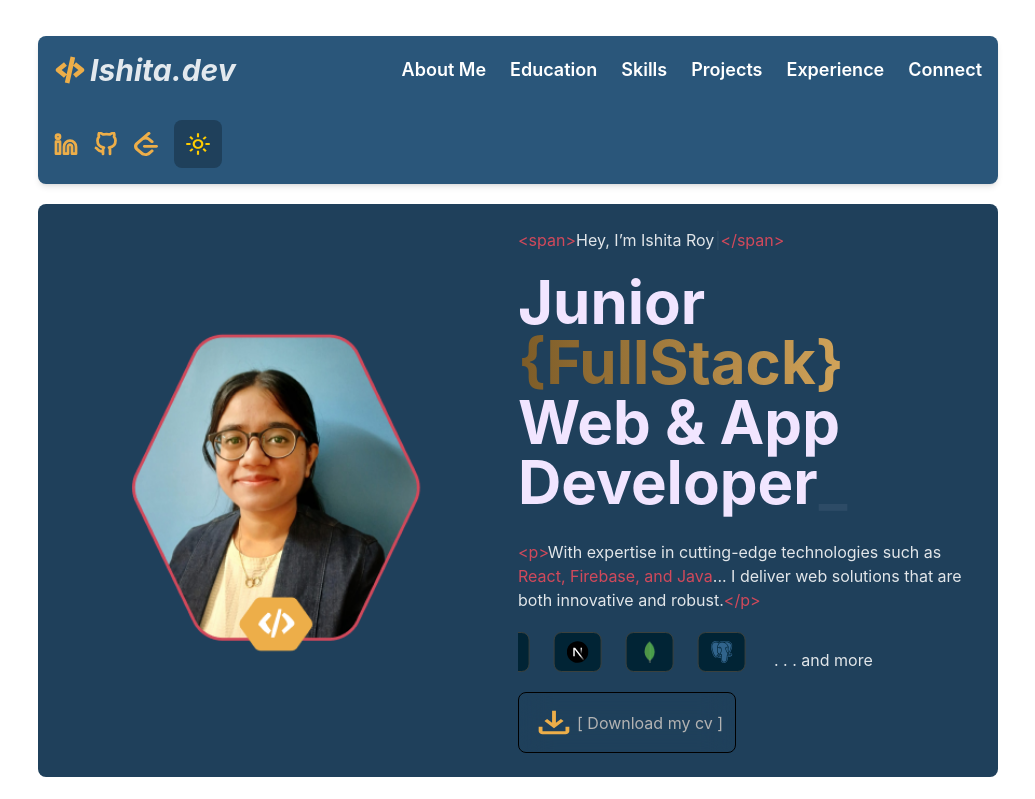
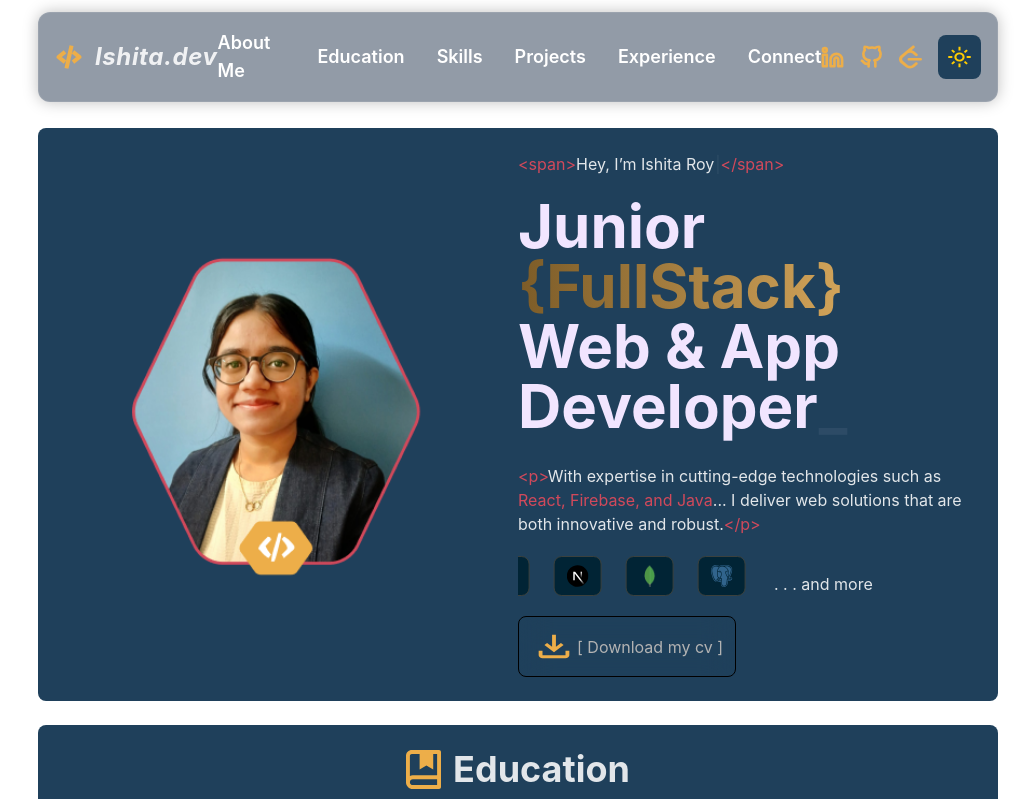
Before and after one commit to ISHITA-ROY016/my-portfolio, a React (Vite) app: page / in a window 1280 px wide. Shown: the top 799 px of the page, without its empty margins (122-1157 px from the left). Built offline with nearby package versions, Linux system fonts and the light colour scheme.

Commit message:
header position fixed for smaller screens

```diff
--- a/src/App.jsx
+++ b/src/App.jsx
@@ -11,7 +11,14 @@ const App = () => {
   useEffect(() => {
     const header = document.getElementById("site-header");
     if (header) {
-      const updateHeight = () => setHeaderHeight(header.offsetHeight + 32); // +32px breathing space
+      const updateHeight = () => {
+        const baseHeight = header.offsetHeight;
+        const screenWidth = window.innerWidth;
+
+        // ✅ Mobile vs Desktop adjustment
+        const extraSpace = screenWidth < 640 ? 8 : 14; // 10px for mobile, 20px for larger screens
+        setHeaderHeight(baseHeight + extraSpace);
+      };
       updateHeight();
       window.addEventListener("resize", updateHeight);
       return () => window.removeEventListener("resize", updateHeight);
--- a/src/components/Header.jsx
+++ b/src/components/Header.jsx
@@ -1,4 +1,4 @@
-import { useState } from "react";
+import { useState, useEffect } from "react";
 import SunIcon from "/assets/sun-icon.svg";
 import LinkedInIcon from "/assets/linkedin.svg";
 import GithubIcon from "/assets/github.svg";
@@ -9,31 +9,71 @@ import { motion } from "framer-motion";
 import { HiOutlineMenuAlt3, HiOutlineX } from "react-icons/hi";
 
 const Header = () => {
+  const [menuOpen, setMenuOpen] = useState(false);
+  const [scrolled, setScrolled] = useState(false);
 
-  const [menuOpen, setMenuOpen] = useState(false);
+  useEffect(() => {
+    const handleScroll = () => setScrolled(window.scrollY > 30);
+    window.addEventListener("scroll", handleScroll);
+    return () => window.removeEventListener("scroll", handleScroll);
+  }, []);
 
   return (
-    <header id="site-header" className="fixed top-3 left-1/2 -translate-x-1/2 bg-darkHeaderBg w-full md:w-3/4 max-w-[95%] mx-auto mt-3 sm:mt-6 p-2 sm:p-4 rounded-lg flex flex-wrap justify-between items-center gap-4 sm:gap-8 z-50 shadow-md backdrop-blur-md">
+    <motion.header
+      id="site-header"
+      style={{
+        transition: "all 0.4s ease-in-out",
+        backdropFilter: "blur(20px) saturate(1.5)",
+        WebkitBackdropFilter: "blur(20px) saturate(1.5)",
+        background:
+          scrolled
+            ? "rgba(10, 25, 47, 0.6)" // darker, translucent when scrolled
+            : "rgba(15, 35, 60, 0.45)", // slightly lighter when idle
+        boxShadow: scrolled
+          ? "0 0 20px rgba(0, 255, 255, 0.15), 0 4px 30px rgba(0, 0, 0, 0.4)"
+          : "0 0 15px rgba(0, 0, 0, 0.25)",
+        border: scrolled
+          ? "1px solid rgba(0, 255, 255, 0.25)"
+          : "1px solid rgba(255, 255, 255, 0.08)",
+      }}
+      className={`fixed top-3 inset-x-0 mx-auto w-[90%] sm:w-3/4 max-w-[95%]
+  p-2.5 sm:p-4 rounded-xl flex justify-between items-center z-50 transition-all duration-300`}
+    >
+      {/* 👈 Left Side: Menu + Logo */}
+      <div className="flex items-center gap-3">
+        {/* ☰ Menu Icon (Mobile only) */}
+        <button
+          className="bg-darkSecondary p-2.5 rounded-lg md:hidden hover:scale-105 transition-transform"
+          onClick={() => setMenuOpen(!menuOpen)}
+        >
+          <HiOutlineMenuAlt3 className="w-5 h-5 text-iconColor" />
+        </button>
 
-      <button className="bg-darkSecondary p-3 rounded-lg md:hidden" onClick={() => setMenuOpen(!menuOpen)}>
-        <HiOutlineMenuAlt3 className="w-5 h-5 text-darkHeading" />
-      </button>
+        {/* 💻 Logo */}
+        {/* 💻 Logo (Responsive auto-shortening) */}
+        <div className="flex items-center gap-2 sm:gap-3 flex-shrink-0 min-w-0">
+          <BiCodeAlt className="w-7 h-7 text-iconColor" strokeWidth={1.5} />
 
-      <div className="flex items-center gap-1">
-        <BiCodeAlt className="w-8 h-8 text-iconColor" strokeWidth={1.5} />
-        <span className="italic font-bold text-2xl sm:text-3xl">Ishita.dev</span>
+          {/* Animated text that switches under 380px */}
+          <span data-fade-text className="italic font-bold text-lg xs:text-xl sm:text-2xl tracking-wide transition-all duration-300">
+            <span className="hidden [@media(max-width:380px)]:inline show">I.dev</span>
+            <span className="[@media(max-width:380px)]:hidden show">Ishita.dev</span>
+          </span>
+        </div>
+
       </div>
 
-      <div className="hidden md:flex justify-between items-center gap-6 font-semibold text-lg">
+      {/* 🌐 Nav Links (Desktop) */}
+      <div className="hidden md:flex justify-between items-center gap-8 font-semibold text-lg">
         {["About Me", "Education", "Skills", "Projects", "Experience", "Connect"].map((section) => (
           <Link
             key={section}
-            to={section.toLowerCase().replace(/\s+/g, '')}
+            to={section.toLowerCase().replace(/\s+/g, "")}
             smooth={true}
             spy={true}
             offset={-80}
             duration={500}
-            className="cursor-pointer text-white hover:text-darkHeading"
+            className="cursor-pointer text-white hover:text-darkHeading transition-colors duration-200"
             activeClass="text-borderColor font-bold"
           >
             {section}
@@ -41,50 +81,55 @@ const Header = () => {
         ))}
       </div>
 
-      <div className="flex items-center gap-2 sm:gap-4">
+      {/* 👉 Right Side: Socials + Theme */}
+      <div className="flex items-center gap-3 sm:gap-4">
         <a href="https://www.linkedin.com/in/ishita-roy-67667a200/" target="_blank" rel="noopener noreferrer">
-          <img src={LinkedInIcon} alt="LinkedIn" className="w-4 h-4 sm:w-5 sm:h-5 md:w-6 md:h-6" />
+          <img src={LinkedInIcon} alt="LinkedIn" className="w-5 h-5 sm:w-6 sm:h-6 hover:scale-110 transition-transform" />
         </a>
         <a href="https://github.com/ISHITA-ROY016" target="_blank" rel="noopener noreferrer">
-          <img src={GithubIcon} alt="Github" className="w-4 h-4 sm:w-5 sm:h-5 md:w-6 md:h-6" />
+          <img src={GithubIcon} alt="Github" className="w-5 h-5 sm:w-6 sm:h-6 hover:scale-110 transition-transform" />
         </a>
         <a href="https://leetcode.com/u/royishita016/" target="_blank" rel="noopener noreferrer">
-          <img src={LeetCodeIcon} alt="LeetCode" className="w-4 h-4 sm:w-5 sm:h-5 md:w-6 md:h-6" />
+          <img src={LeetCodeIcon} alt="LeetCode" className="w-5 h-5 sm:w-6 sm:h-6 hover:scale-110 transition-transform" />
         </a>
-
-        <button className="bg-darkSecondary p-3 rounded-lg">
-          <img src={SunIcon} alt="Sun Icon" className="w-6 h-6" />
+        <button className="bg-darkSecondary p-2.5 rounded-lg hover:scale-110 transition-transform">
+          <img src={SunIcon} alt="Sun Icon" className="w-5 h-5 sm:w-6 sm:h-6" />
         </button>
       </div>
 
+      {/* 📱 Mobile Menu */}
       {menuOpen && (
         <motion.div
           initial={{ x: "-100%" }}
           animate={{ x: 0 }}
           exit={{ x: "-100%" }}
           transition={{ duration: 0.3 }}
-          className="fixed top-0 left-0 h-screen w-56 bg-darkHeaderBg shadow-lg flex flex-col items-start p-4 space-y-2 z-50">
-          <button className="text-white text-xl self-end" onClick={() => { setMenuOpen(false) }}>
+          className="fixed top-0 left-0 h-screen w-56 bg-darkHeaderBg/90 shadow-lg flex flex-col items-start p-4 space-y-3 z-50 backdrop-blur-lg"
+        >
+          <button
+            className="text-white text-xl self-end mb-2"
+            onClick={() => setMenuOpen(false)}
+          >
             <HiOutlineX />
           </button>
           {["About Me", "Education", "Skills", "Projects", "Experience", "Connect"].map((section) => (
             <Link
               key={section}
-              to={section.toLowerCase().replace(/\s+/g, '')}
+              to={section.toLowerCase().replace(/\s+/g, "")}
               smooth={true}
               spy={true}
               offset={-80}
               duration={500}
               className="cursor-pointer text-white text-sm hover:text-darkHeading"
-              activeClass="text-darkComponent"
-              onClick={() => setMenuOpen(false)} // Close menu after click
+              activeClass="text-borderColor font-bold"
+              onClick={() => setMenuOpen(false)}
             >
               {section}
             </Link>
           ))}
         </motion.div>
       )}
-    </header>
+    </motion.header>
   );
 };
 
--- a/src/components/header.css
+++ b/src/components/header.css
@@ -43,3 +43,13 @@
     -webkit-text-fill-color: transparent;
     animation: gradientMove 3s ease-in-out infinite;
   }
+
+  @media (max-width: 380px) {
+  [data-fade-text] span {
+    opacity: 0;
+    transition: opacity 0.3s ease;
+  }
+  [data-fade-text] span.show {
+    opacity: 1;
+  }
+}
```
